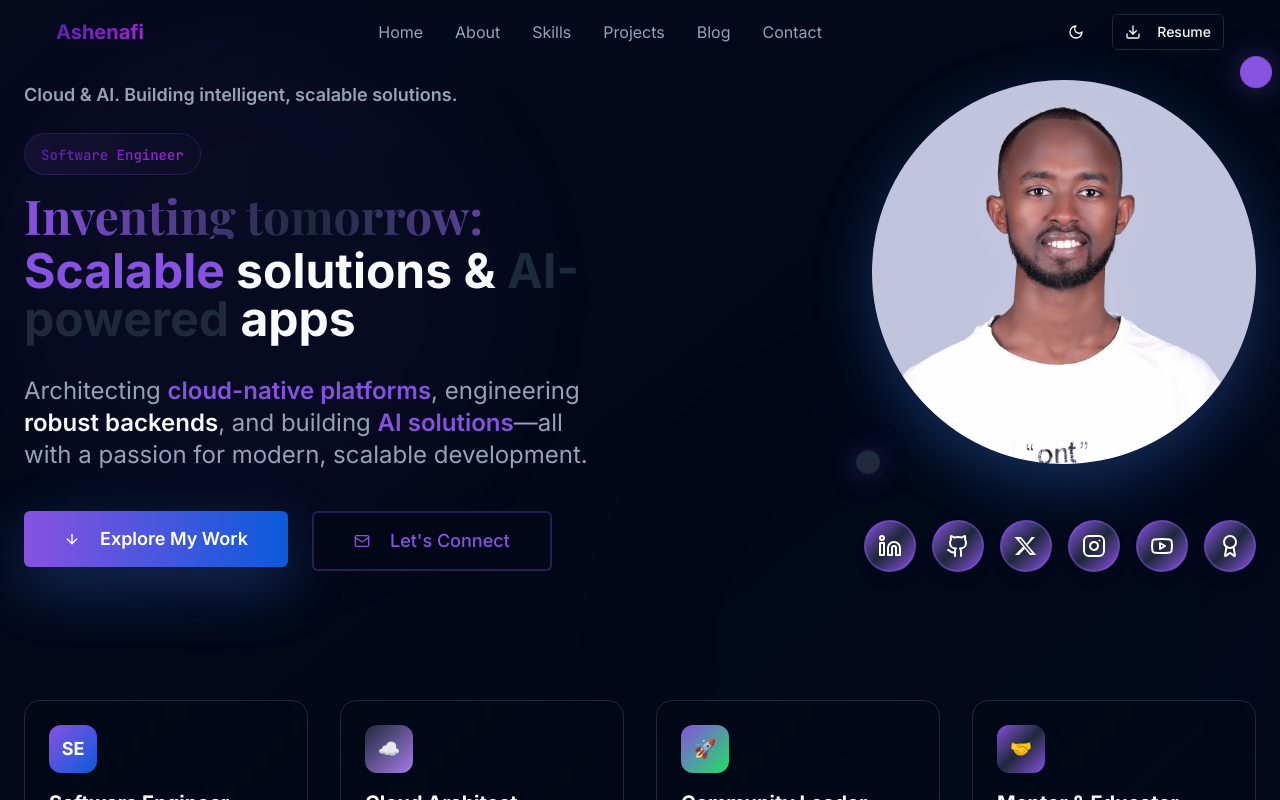
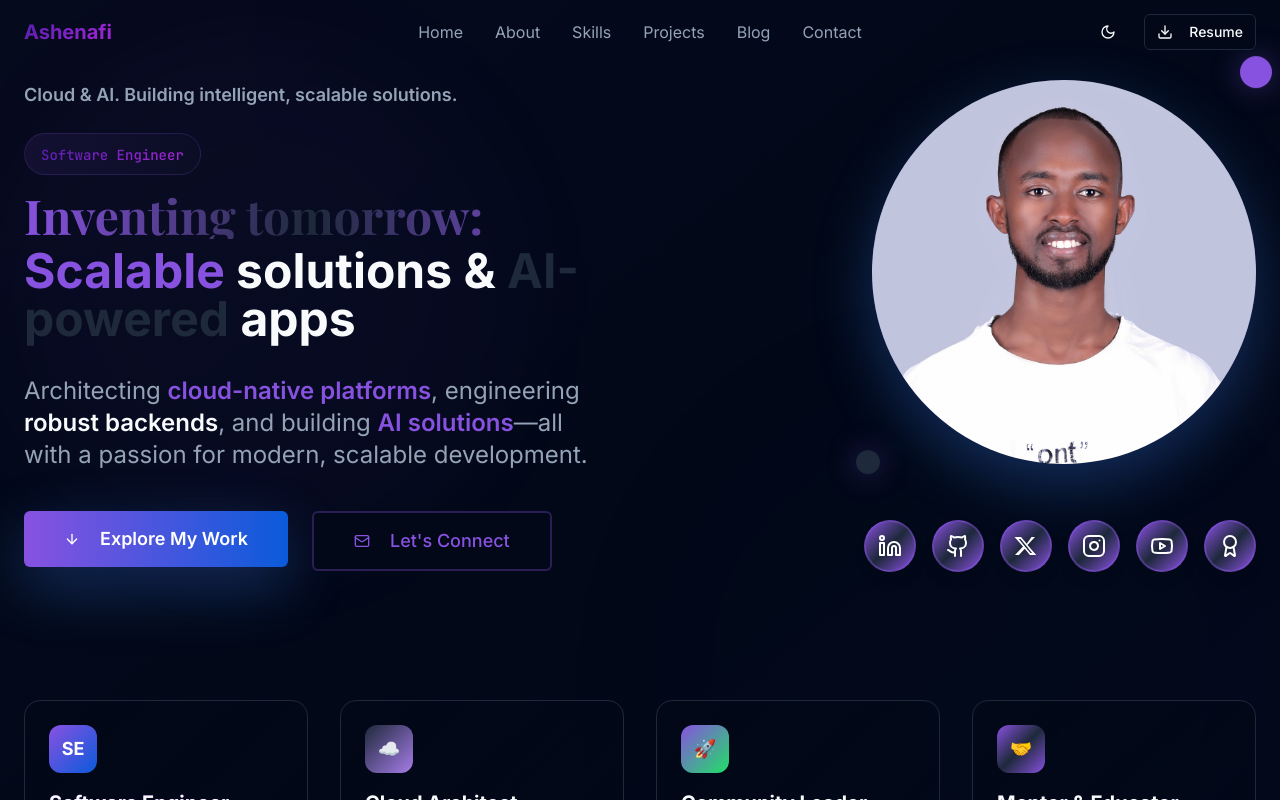
Before and after one commit to AshenafiTech/repo-glow-folio, a React (Vite) app: page / in a window 1280 px wide. Shown: the top 800 px of the page. Built offline with nearby package versions, Linux system fonts and the light colour scheme.

Commit message:
update portfolio

```diff
--- a/src/components/portfolio/navigation.tsx
+++ b/src/components/portfolio/navigation.tsx
@@ -37,15 +37,15 @@ export function Navigation() {
     <nav className={`fixed top-0 left-0 right-0 z-50 transition-all duration-300 ${
       isScrolled ? "bg-background/80 backdrop-blur-md border-b border-border shadow-sm" : "bg-transparent"
     }`}>
-      {/* Resume button is back in the right actions, with no fixed/absolute positioning, and will not shrink or grow */}
-      <div className="container px-4">
-        <div className="flex items-center justify-between h-16">
-          {/* Logo */}
-          <div className="font-bold text-xl hero-text-gradient">
-            Ashenafi
-          </div>
-          {/* Desktop Navigation */}
-          <div className="hidden md:flex items-center space-x-8">
+      {/* Navigation aligned to the same centered container as the hero (max-w-[1400px] px-6) */}
+      <div className="w-full">
+        <div className="mx-auto max-w-[1400px] w-full px-6">
+          <div className="relative h-16 w-full">
+            {/* Left: Logo aligned to container left edge */}
+            <div className="absolute left-0 top-1/2 -translate-y-1/2 font-bold text-xl hero-text-gradient">Ashenafi</div>
+
+            {/* Center: Desktop Navigation (centered) */}
+            <div className="absolute left-1/2 top-1/2 transform -translate-x-1/2 -translate-y-1/2 hidden md:flex items-center space-x-8">
               {navItems.map((item) => (
                 <button
                   key={item.name}
@@ -56,8 +56,9 @@ export function Navigation() {
                 </button>
               ))}
             </div>
-          {/* Right Side Actions */}
-          <div className="flex items-center space-x-4">
+
+            {/* Right Side Actions: aligned to container right edge */}
+            <div className="absolute right-0 top-1/2 -translate-y-1/2 flex items-center space-x-4">
               <ThemeToggle />
               <Button
                 variant="outline"
@@ -70,6 +71,7 @@ export function Navigation() {
                 <Download className="mr-2 h-4 w-4" />
                 Resume
               </Button>
+
               {/* Mobile Menu Button */}
               <Button
                 variant="ghost"
@@ -81,6 +83,8 @@ export function Navigation() {
               </Button>
             </div>
           </div>
+        </div>
+
         {/* Mobile Navigation */}
         {isMobileMenuOpen && (
           <div className="md:hidden py-4 border-t border-border bg-background/95 backdrop-blur-md animate-fade-in">
```
Lines whose indentation alone changed are shown as unchanged.
